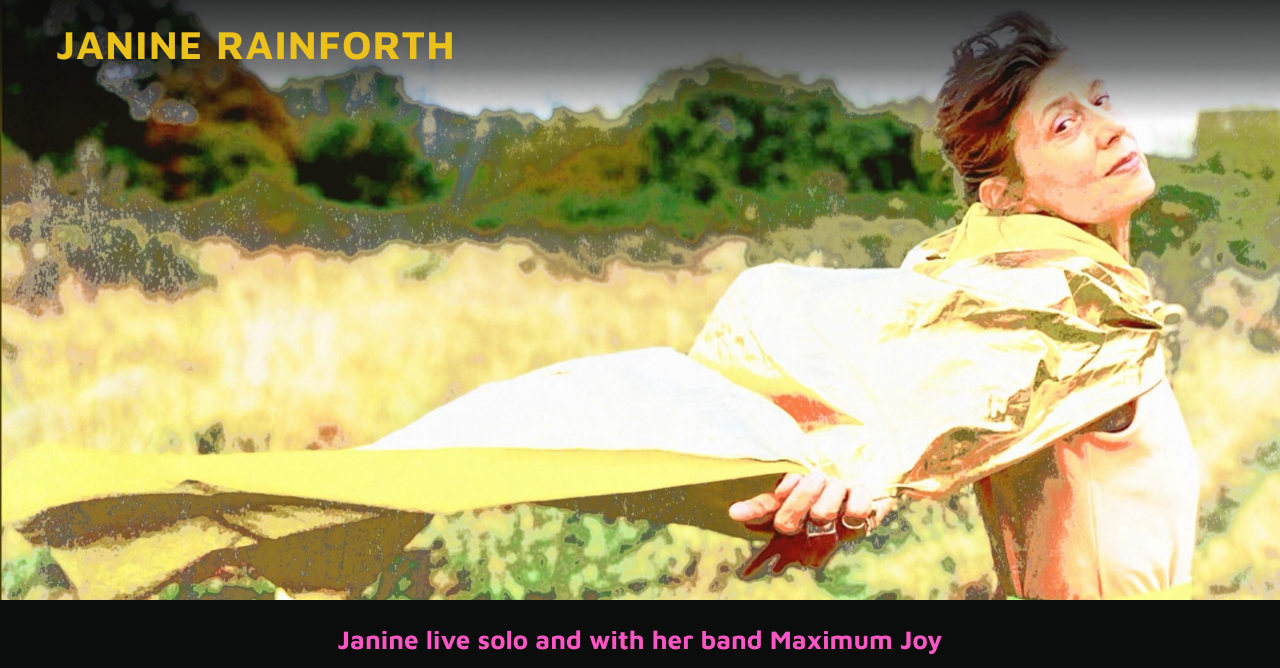
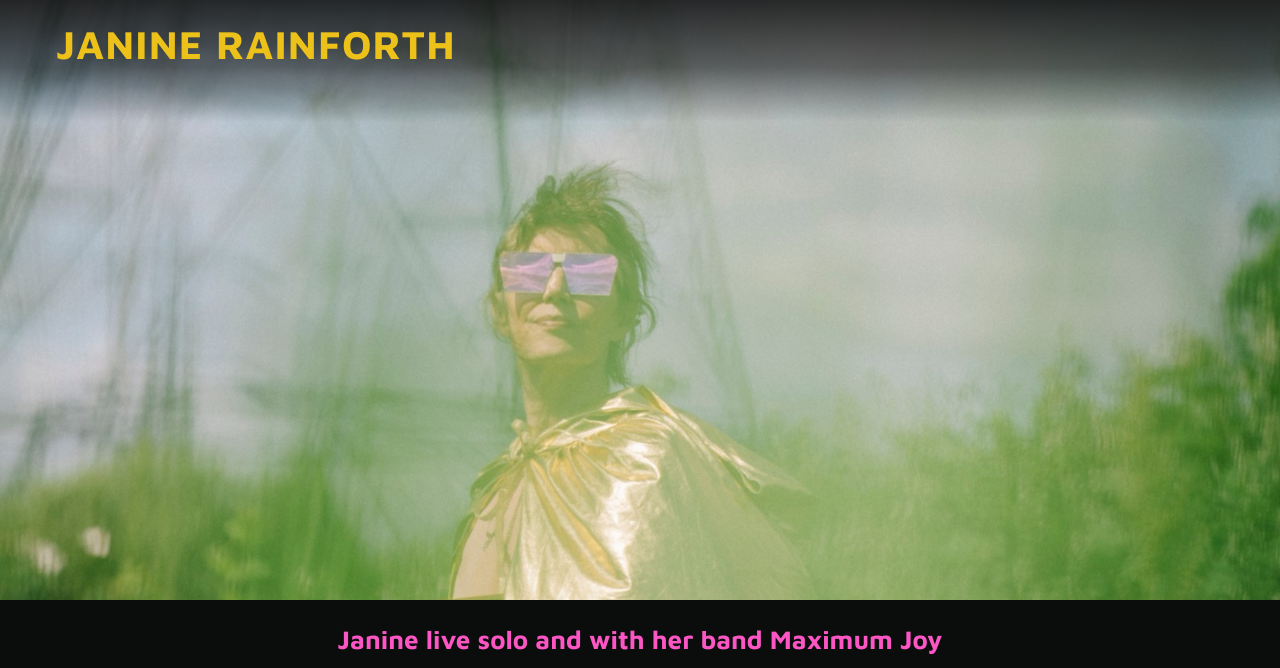
Before and after one commit to jur26/janinerainforth.com, a plain HTML site: page gallery.html in a window 1280 px wide. Shown: the top 668 px of the page. Drawn offline with Linux system fonts and the light colour scheme; grey boxes are pictures that could not be loaded.

Commit message:
Gallery page: new top photo of Janine in the gold cape by the pylon
Previous top photo (gold cape in the meadow) moved into the photo grid.

Co-Authored-By: Claude Opus 5.5 <noreply@anthropic.com>

```diff
--- a/gallery.html
+++ b/gallery.html
@@ -39,7 +39,7 @@
     document.addEventListener("keydown", function (e) { if (e.key === "Escape" && menu.classList.contains("open")) setOpen(false); });
   })();
 </script>
-<div class="page-hero" style="background-image: url(assets/images/gold-cape-meadow.jpg); background-position: 88% 8%" role="img" aria-label="Janine in a flowing gold cape in a sunlit meadow"></div>
+<div class="page-hero" style="background-image: url(assets/images/janine-gold-cape-pylon.jpg?v=2); background-position: 43% 55%" role="img" aria-label="Janine in a gold cape and mirrored pink sunglasses in front of an electricity pylon, seen through soft green leaves"></div>
 <main id="main">
   <section>
     <h2 class="center" style="color:var(--pink)">Janine live solo and with her band Maximum Joy</h2>
@@ -47,6 +47,7 @@
   </section>
   <section>
     <div class="gallery">
+  <a href="assets/images/gold-cape-meadow.jpg"><img src="assets/images/gold-cape-meadow.jpg" alt="Janine in a flowing gold cape in a sunlit meadow" loading="lazy"></a>
   <a href="assets/images/janine-with-dog.jpg"><img src="assets/images/janine-with-dog.jpg" alt="Janine in a gold cape and pink jumpsuit in a field, with a whippet" loading="lazy"></a>
   <a href="assets/images/pict0005.jpg"><img src="assets/images/pict0005.jpg" alt="Black and white photo of a young Janine singing on stage with Maximum Joy" loading="lazy"></a>
   <a href="assets/images/rupert-show-2014.jpg"><img src="assets/images/rupert-show-2014.jpg" alt="Janine performing solo with a keyboard and laptop in a gallery space, 2014" loading="lazy"></a>
```
Also changed, not shown: assets/images/janine-gold-cape-pylon.jpg (added).
